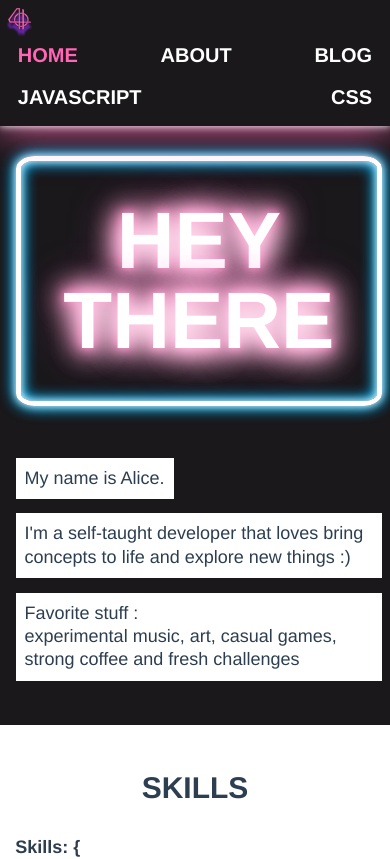
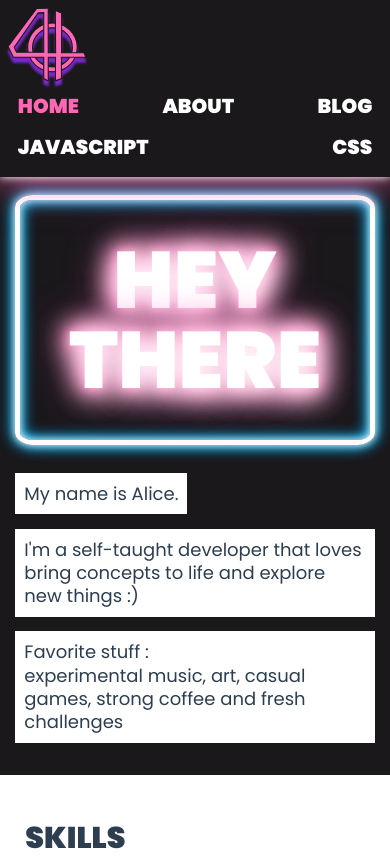
Before and after one commit to 4l1c30zz/vue3-blog, a Vue app: page / in a window 390 px wide. Shown: the top 859 px of the page. Built offline with nearby package versions, Linux system fonts and the light colour scheme; no server answers.

Commit message:
new styling expiriments

```diff
--- a/src/App.vue
+++ b/src/App.vue
@@ -33,9 +33,5 @@ export default {
 <style lang="scss">
 #app {
   font-family: Avenir, Helvetica, Arial, sans-serif;
-  -webkit-font-smoothing: antialiased;
-  -moz-osx-font-smoothing: grayscale;
-  text-align: center;
-  color: #2c3e50;
 }
 </style>
--- a/src/assets/scss/main.scss
+++ b/src/assets/scss/main.scss
@@ -1,3 +1,5 @@
+        @import url('https://fonts.googleapis.com/css2?family=Poppins:wght@300;400;700;900&display=swap');
+
         body {
           font-size  : 18px;
           line-height: 1.2em;
@@ -18,10 +20,12 @@ footer {
               0 0 40px color(hot_pink),
           }
         }
+
         .footer-wrap {
           max-width: 40wv;
           margin   : 0 auto;
         }
+
         #app {
           width          : 100%;
           height         : 100%;
@@ -29,6 +33,8 @@ footer {
           align-content  : center;
           flex-direction : column;
           justify-content: center;
+          font-family    : 'Poppins',
+            sans-serif;
         }
 
         /*logo*/
@@ -87,7 +93,7 @@ h2,
         h3,
         h4 {
           font-weight: 900;
-  padding    : 40px;
+          padding    : 20px;
           line-height: 1.2em;
         }
 
@@ -107,9 +113,10 @@ h4 {
           font-size: 30px;
         }
 
-p{
+        p {
           line-height: 1.3em;
         }
+
         /*end heading styles*/
         /*container-styles*/
         .container {
@@ -120,7 +127,6 @@ p{
 
         .container.is-fluid {
           max-width: 100%;
-  width    : 100%;
         }
 
         .padless {
@@ -196,9 +202,11 @@ p{
         .is-uppercase {
           text-transform: uppercase;
         }
-.is-bold{
+
+        .is-bold {
           font-weight: 900;
         }
+
         .is-white {
           color: white;
         }
@@ -465,13 +473,13 @@ p{
 
 
         .gallery {
-  cursor        : pointer;
-  padding       : 0;
-  transition    : all .5s ease;
+          cursor    : pointer;
+          padding   : 0;
+          transition: all .5s ease;
 
           .gallery-image {
             max-height: 20vh;
-    height: 100%;
+            height    : 100%;
             object-fit: cover;
             width     : 100%;
             transition: all 0.5s ease;
@@ -485,7 +493,7 @@ p{
 
           &:hover {
             .gallery-image {
-      filter:grayscale(0) blur(1px) sepia(.7);
+              filter: grayscale(0) blur(1px) sepia(.7);
             }
           }
 
@@ -502,6 +510,7 @@ p{
               width     : auto;
               filter    : grayscale(0) blur(0) sepia(0);
             }
+
             .gallery-heading {
               background: color(french_violet);
             }
@@ -514,6 +523,7 @@ p{
         .post-header {
           position: relative;
           padding : 0;
+          width   : 100%;
         }
 
         .post-image {
@@ -541,14 +551,17 @@ p{
             max-width: 100%;
           }
         }
+
         @media screen and (max-width:1024px) {
+
           /*fonts*/
           h1,
           h2,
           h3,
           h4 {
-  padding    : 30px 10px;
+            padding: 30px 10px;
           }
+
           h1,
           .post .post-title {
             font-size: 50px;
@@ -565,22 +578,33 @@ h3 {
           h4 {
             font-size: 20px;
           }
+
           /*end fonts*/
-.is-two-tablet{
+          .logo-svg {
+            max-width: 10vw;
+            min-width: 10vw;
+          }
+
+          .is-two-tablet {
             flex-basis: 50%;
           }
+
           .is-full-tablet {
             flex-basis: 100%;
           }
-.post .post-title{
+
+          .post .post-title {
             max-width: 100%;
           }
-.post img{
+
+          .post img {
             max-height: 80vh;
             min-height: 320px;
           }
         }
+
         @media screen and (max-width:680px) {
+
           /*fonts*/
           h1,
           .post .post-title {
@@ -600,15 +624,30 @@ h4 {
           }
 
           /*end fonts*/
+          .logo {
+            width: 100%;
+          }
+
+          .logo-svg {
+            max-width: 20vw;
+            margin   : auto;
+          }
+
+          .header {
+            margin: 0 auto;
+          }
+
           .is-two-mobile {
             flex-basis: 50%;
           }
 
-  .is-full-mobile  {
+          .is-full-mobile {
             flex-basis: 100%;
           }
-  .hero{
+
+          .hero {
             flex-wrap: wrap;
           }
         }
+
         /*end responsive adaptataions*/
--- a/src/assets/scss/reset.scss
+++ b/src/assets/scss/reset.scss
@@ -79,15 +79,16 @@ time,
 mark,
 audio,
 video {
-  margin: 0;
-  padding: 0;
-  border: 0;
-  font-size: 100%;
-  font: inherit;
-  color: inherit;
-  vertical-align: baseline;
+  margin         : 0;
+  padding        : 0;
+  border         : 0;
+  font-size      : 100%;
+  font           : inherit;
+  color          : inherit;
+  vertical-align : baseline;
   text-decoration: none;
-  outline: none;
+  outline        : none;
+  font-family: inherit;
 }
 
 article,
@@ -106,9 +107,14 @@ section {
 
 body {
   line-height: 1;
-  font-family: Avenir, Helvetica, Arial, sans-serif;
-  -webkit-font-smoothing: antialiased;
+  font-family:
+    Avenir,
+    Helvetica,
+    Arial,
+    sans-serif;
+  -webkit-font-smoothing : antialiased;
   -moz-osx-font-smoothing: grayscale;
+  color                  : #2c3e50;
 }
 
 ol,
@@ -131,7 +137,7 @@ q:after {
 
 table {
   border-collapse: collapse;
-  border-spacing: 0;
+  border-spacing : 0;
 }
 
 img {
--- a/src/components/footer.vue
+++ b/src/components/footer.vue
@@ -3,6 +3,7 @@
     <div class="footer-wrap flex flex-center">
     <div class="column flex-start is-full padless">
       <Logo />
+      <a href="mailto:4l1c30zz@gmail.com">4l1c30zz@gmail.com</a>
     </div>
     <div class="footer-toolbar padless column is-full flex flex-between">
       <a href="https://github.com/4l1c30zz/" target="_blank" class="button">
--- a/src/views/About.vue
+++ b/src/views/About.vue
@@ -1,5 +1,8 @@
 <template>
   <div class="flex-center container">
     <h1>This is an about page</h1>
+
+    <a href="https://drive.google.com/file/d/1x-BEWXytHKhuX6ieHvGyZdtHbaytoDvw/view?usp=sharing" target="_blank" class="button is-white"> cv </a>
+      <img src="@/assets/me.png" />
   </div>
 </template>
```
Also changed, not shown: src/assets/me.png (added). Lines whose indentation alone changed are shown as unchanged.
